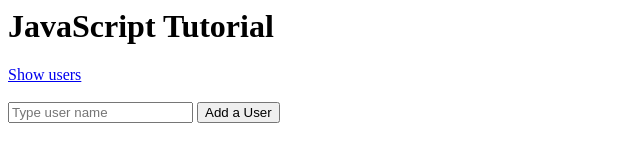
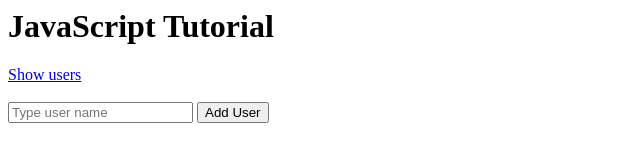
Before and after one commit to ericwangdq/btp-node-tutorial, a website: page web/resources/index.html in a window 1280 px wide. Shown: the full height of the page, 0-640 px from the left. Drawn offline with nearby package versions, Linux system fonts and the light colour scheme.

Commit message:
Updata node version of engines

```diff
--- a/nodeapp/package.json
+++ b/nodeapp/package.json
@@ -16,6 +16,6 @@
     "passport": "^0.6.0"
   },
   "engines": {
-    "node": "14.19.3"
+    "node": "14.20.0"
   }
 }
--- a/web/resources/index.html
+++ b/web/resources/index.html
@@ -46,5 +46,5 @@
   <br/>
   <br/>
   <input type="text" id="name" placeholder="Type user name"></input>
-  <input type="button" value="Add a User" onClick="javascript: addUser()"></input>
+  <input type="button" value="Add User" onClick="javascript: addUser()"></input>
 </body>
```
Also changed, not shown: README.md.
